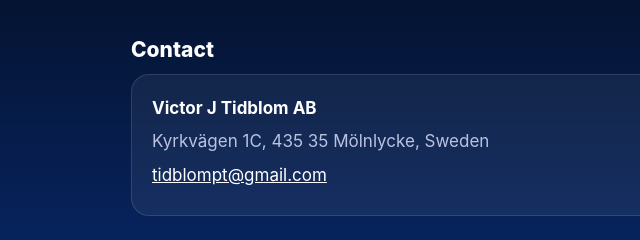
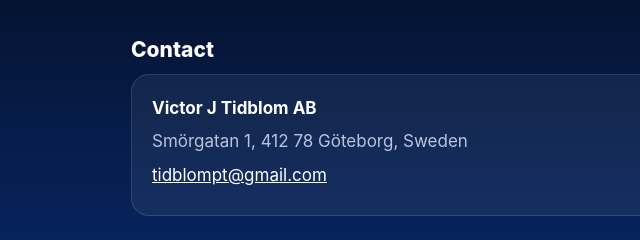
Before and after one commit to TidblomPT/tidblompt, a plain HTML site: page privacy.html in a window 1280 px wide. Shown: the part 2740-2980 px from the top of the page, 165-805 px from the left. Drawn offline with Linux system fonts and the light colour scheme.

Commit message:
Integritetspolicyn: bolagets adress Smorgatan 1, 412 78 Goteborg

```diff
--- a/privacy.html
+++ b/privacy.html
@@ -107,7 +107,7 @@
 <h2>Contact</h2>
 <div class="contact-card">
   <p><strong>Victor J Tidblom AB</strong></p>
-  <p>Kyrkvägen 1C, 435 35 Mölnlycke, Sweden</p>
+  <p>Smörgatan 1, 412 78 Göteborg, Sweden</p>
   <p><a href="mailto:tidblompt@gmail.com">tidblompt@gmail.com</a></p>
 </div>
 </section>
@@ -174,7 +174,7 @@
 <h2>Kontakt</h2>
 <div class="contact-card">
   <p><strong>Victor J Tidblom AB</strong></p>
-  <p>Kyrkvägen 1C, 435 35 Mölnlycke</p>
+  <p>Smörgatan 1, 412 78 Göteborg</p>
   <p><a href="mailto:tidblompt@gmail.com">tidblompt@gmail.com</a></p>
 </div>
 </section>
```
